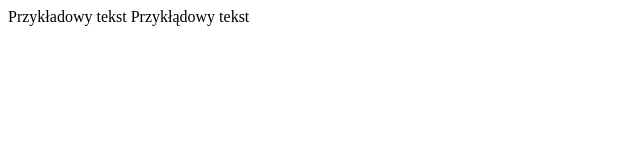
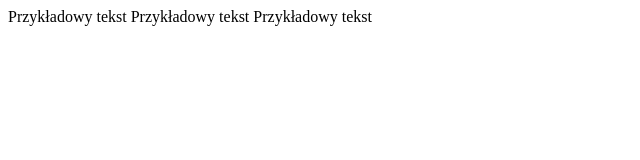
Before and after one commit to davep777/przyrodniczy, a plain HTML site: page index.html in a window 1280 px wide. Shown: the whole page, without its empty margins (0-640 px from the left). Drawn offline with Linux system fonts and the light colour scheme.

Commit message:
Update index.html

```diff
--- a/index.html
+++ b/index.html
@@ -4,6 +4,8 @@
 </head>
 <body>
 Przykładowy tekst
-Przykłądowy tekst
+Przykładowy tekst
+Przykładowy tekst
+
 </body>
 </html>
```
